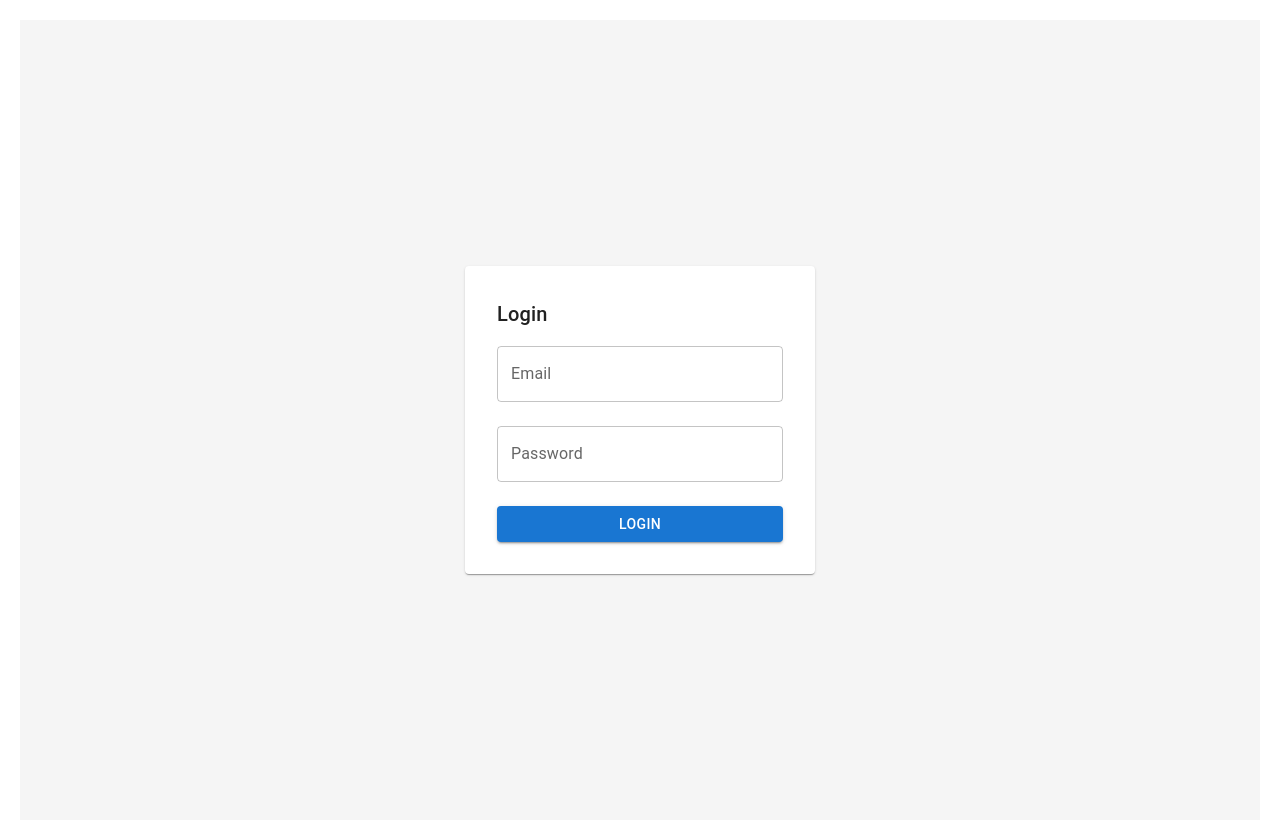
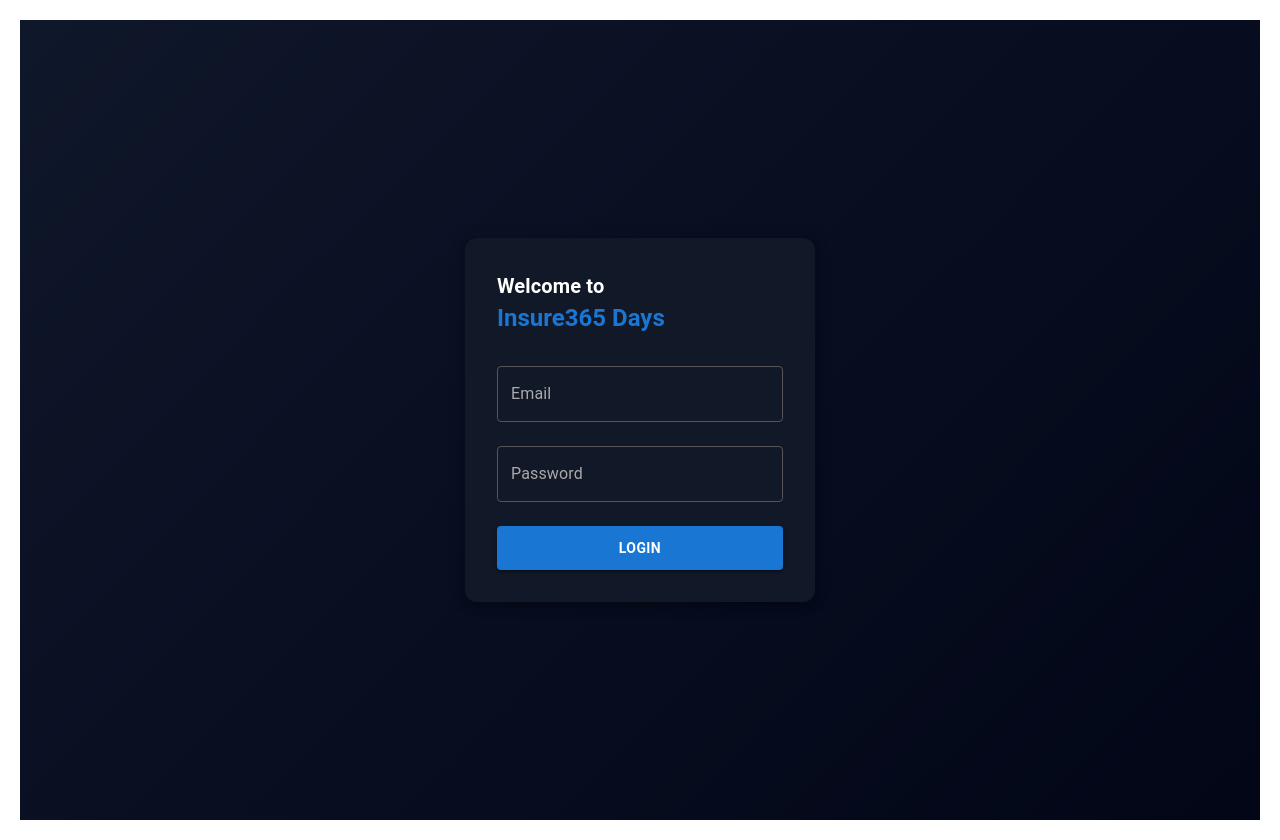
Before and after one commit to faisaldp123/insure365days-admin-panel, a Next.js app: page /login in a window 1280 px wide. Built offline with nearby package versions, Linux system fonts and the light colour scheme; no server answers.

Commit message:
made proper login page

```diff
--- a/src/app/login/page.js
+++ b/src/app/login/page.js
@@ -1,9 +1,20 @@
 "use client";
 
 import { useState, useEffect } from "react";
-import { Box, TextField, Button, Paper, Typography } from "@mui/material";
+import {
+  Box,
+  TextField,
+  Button,
+  Paper,
+  Typography,
+  IconButton,
+  InputAdornment,
+} from "@mui/material";
 import { useRouter } from "next/navigation";
 import API from "@/lib/api";
+
+import Visibility from "@mui/icons-material/Visibility";
+import VisibilityOff from "@mui/icons-material/VisibilityOff";
 
 export default function Login() {
   const router = useRouter();
@@ -13,14 +24,15 @@ export default function Login() {
     password: "",
   });
 
-  // ✅ If already logged in → redirect
+  const [showPassword, setShowPassword] = useState(false);
+
   useEffect(() => {
-  const token = localStorage.getItem("token");
+    const token = localStorage.getItem("token");
 
-  if (token && window.location.pathname === "/login") {
-    router.replace("/dashboard");
-  }
-}, []);
+    if (token && window.location.pathname === "/login") {
+      router.replace("/dashboard");
+    }
+  }, []);
 
   const handleLogin = async () => {
     try {
@@ -38,18 +50,45 @@ export default function Login() {
   return (
     <Box
       sx={{
-        height: "100vh",              // full height
+        minHeight: "100dvh",
         display: "flex",
-        justifyContent: "center",     // horizontal center
-        alignItems: "center",         // vertical center
-        backgroundColor: "#f5f5f5",
+        justifyContent: "center",
+        alignItems: "center",
+        background: "linear-gradient(135deg, #0f172a, #020617)",
+        px: 2,
+        backgroundAttachment: "fixed",
+        backgroundRepeat: "no-repeat",
+        backgroundSize: "cover",
       }}
     >
-      <Paper sx={{ p: 4, width: 350 }}>
-        <Typography variant="h6" textAlign="center" mb={2}>
-          Login
+      <Paper
+        elevation={6}
+        sx={{
+          p: { xs: 3, md: 4 },
+          width: "100%",
+          maxWidth: 350,
+          borderRadius: 3,
+          background: "#111827",
+        }}
+      >
+        {/* TITLE */}
+        <Typography
+          variant="h6"
+          textAlign="center"
+          sx={{ color: "#fff", fontWeight: "bold" }}
+        >
+          Welcome to
         </Typography>
 
+        <Typography
+          variant="h5"
+          textAlign="center"
+          sx={{ color: "#1976d2", fontWeight: "bold", mb: 2 }}
+        >
+          Insure365 Days
+        </Typography>
+
+        {/* EMAIL */}
         <TextField
           label="Email"
           fullWidth
@@ -57,22 +96,55 @@ export default function Login() {
           onChange={(e) =>
             setForm({ ...form, email: e.target.value })
           }
+          sx={{
+            input: { color: "#fff" },
+            label: { color: "#aaa" },
+            "& .MuiOutlinedInput-root": {
+              "& fieldset": { borderColor: "#555" },
+            },
+          }}
         />
 
+        {/* PASSWORD WITH EYE ICON */}
         <TextField
           label="Password"
-          type="password"
+          type={showPassword ? "text" : "password"}
           fullWidth
           margin="normal"
           onChange={(e) =>
             setForm({ ...form, password: e.target.value })
           }
+          sx={{
+            input: { color: "#fff" },
+            label: { color: "#aaa" },
+            "& .MuiOutlinedInput-root": {
+              "& fieldset": { borderColor: "#555" },
+            },
+          }}
+          InputProps={{
+            endAdornment: (
+              <InputAdornment position="end">
+                <IconButton
+                  onClick={() => setShowPassword((prev) => !prev)}
+                  edge="end"
+                  sx={{ color: "#fff" }}
+                >
+                  {showPassword ? <VisibilityOff /> : <Visibility />}
+                </IconButton>
+              </InputAdornment>
+            ),
+          }}
         />
 
+        {/* BUTTON */}
         <Button
           variant="contained"
           fullWidth
-          sx={{ mt: 2 }}
+          sx={{
+            mt: 2,
+            py: 1.2,
+            fontWeight: "bold",
+          }}
           onClick={handleLogin}
         >
           Login
```
